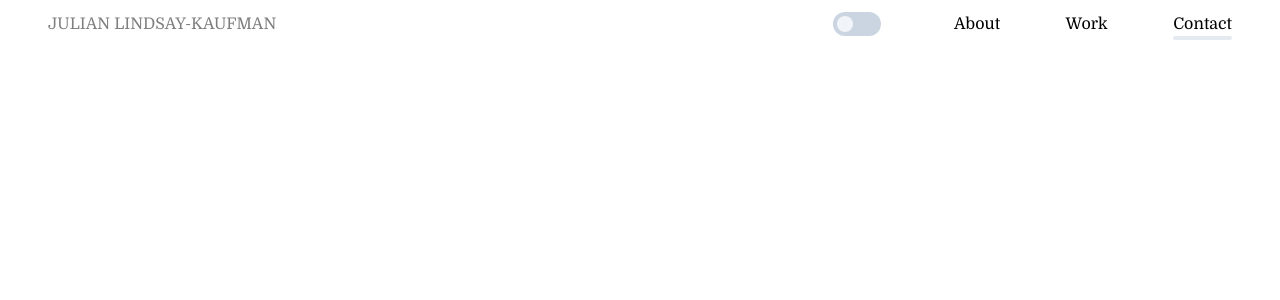
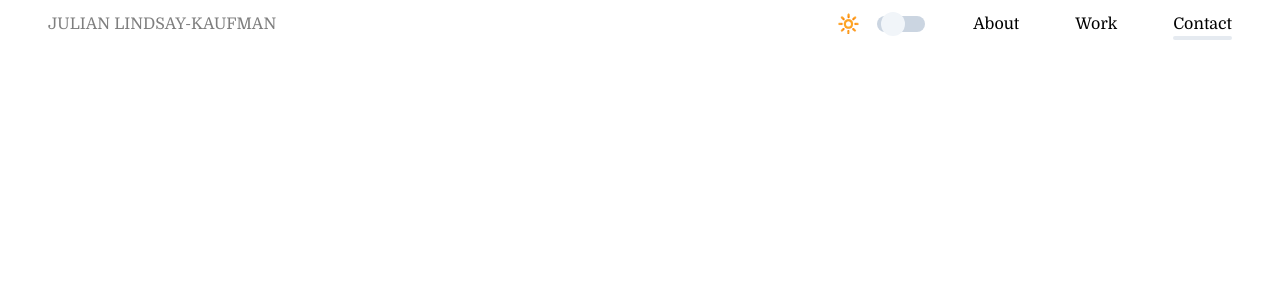
Before and after one commit to julianlk522/portfo, a Next.js app: page / in a window 1280 px wide. Shown: the top 300 px of the page. Built offline with nearby package versions, Linux system fonts and the light colour scheme.

Commit message:
small sizes for welcomeTextCircles, add icons to Navbar darkMode toggle and adjust dimensions

```diff
--- a/components/Navbar.tsx
+++ b/components/Navbar.tsx
@@ -54,25 +54,33 @@ export default function Navbar({ navVisible, darkMode, setDarkMode }) {
 				<>
 					<ul
 						id='navLinks'
-						className='flex w-full list-none items-center justify-between md:w-[50vw]'
+						className='flex w-full list-none items-center justify-between xl:w-[50%] xl:max-w-xl'
 						style={{
 							fontSize: 'clamp(0.5rem, 2vw, 2vh)',
 						}}
 					>
 						<li
+							id='darkModeSwitchContainer'
+							className='flex items-center justify-evenly'
+							onClick={() => setDarkMode(!darkMode)}
+						>
+							<motion.span className='mt-[-5%] h-3 w-3 text-xs lg:h-6 lg:w-6 lg:text-lg'>
+								{darkMode ? '🌙' : '🔆'}
+							</motion.span>
+							<motion.div
 								id='darkModeSwitch'
-							className={`${
+								className={`ml-4 flex h-4 w-12 items-center rounded-[2rem] px-1 ${
 									darkMode
 										? 'justify-end bg-slate-800'
 										: 'bg-slate-300'
-							} mx-4 flex h-6 w-12 items-center rounded-[2rem] px-1`}
-							onClick={() => setDarkMode(!darkMode)}
+								}`}
 							>
 								<motion.div
 									layout
 									id='slider'
-								className='h-4 w-4 cursor-pointer rounded-full bg-slate-100'
+									className='h-4 w-4 cursor-pointer rounded-full bg-slate-100 lg:h-6 lg:w-6'
 								></motion.div>
+							</motion.div>
 						</li>
 						<li
 							className='relative cursor-pointer'
--- a/pages/index.tsx
+++ b/pages/index.tsx
@@ -132,20 +132,20 @@ export default function Home({ darkMode }) {
 					<motion.div
 						id='welcomeTextCircles'
 						ref={outerCircleRef}
-						className={`relative h-24 w-24 self-center rounded-full border-8 border-[#00d8ff] opacity-20 ${styles}`}
+						className={`relative h-12 w-12 self-center rounded-full border-4 border-[#00d8ff] opacity-20 sm:h-24 sm:w-24 sm:border-8 ${styles}`}
 						onHoverStart={startCirclesAnimation}
 						onHoverEnd={endAnimation}
 					>
 						<div
 							id='middleCircle'
 							ref={middleCircleRef}
-							className='absolute top-[10%] left-[10%] h-16 w-16 rounded-full border-8 border-[#00d8ff]'
+							className='absolute top-[10%] left-[10%] h-8 w-8 rounded-full border-4 border-[#00d8ff] sm:h-16 sm:w-16 sm:border-8'
 						></div>
 
 						<div
 							id='innerCircle'
 							ref={innerCircleRef}
-							className='absolute left-[30%] top-[30%] h-8 w-8 rounded-full border-8 border-[#00d8ff]'
+							className='absolute left-[30%] top-[30%] h-4 w-4 rounded-full border-4 border-[#00d8ff] sm:h-8 sm:w-8 sm:border-8'
 						></div>
 					</motion.div>
 				</motion.div>
```
Lines whose indentation alone changed are shown as unchanged.
